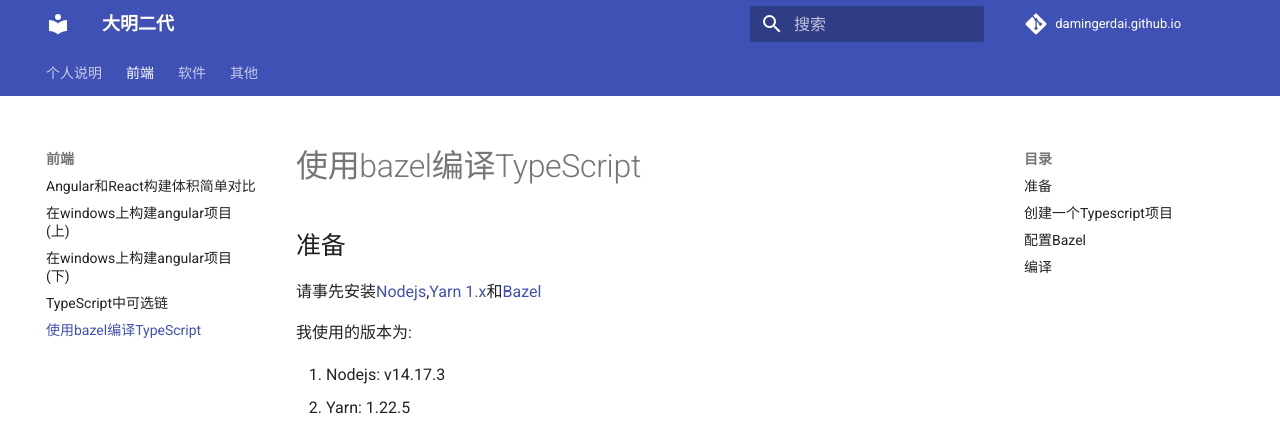
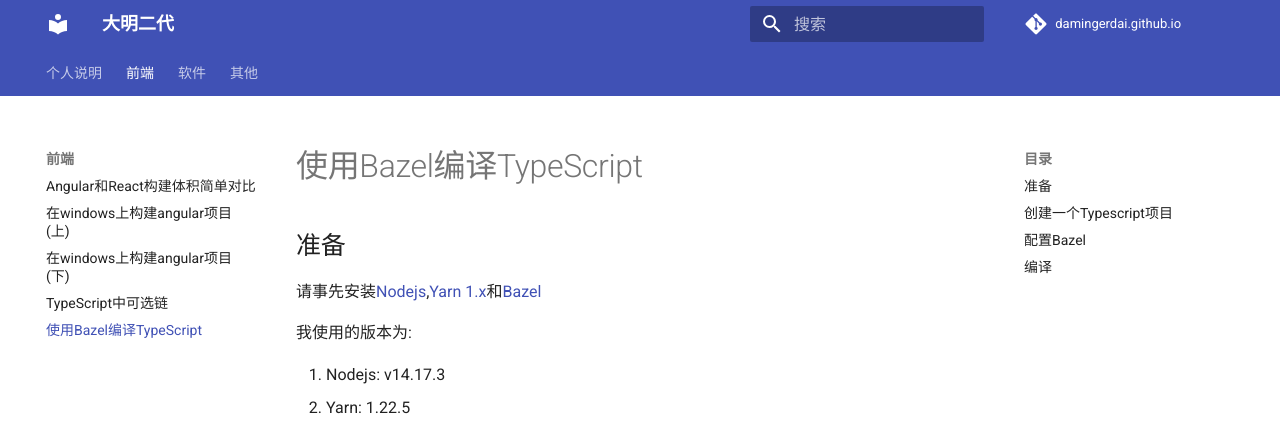
Before and after one commit to damingerdai/damingerdai.github.io, an MkDocs documentation site: the page built from docs/front-end/build-typescript-with-bazel.md, in a window 1280 px wide and 900 px high. Shown: the top 427 px of the window. Built offline with MkDocs 1.6.1 and Material for MkDocs 9.7.7, drawn with Linux system fonts in a browser that asks for light colours; comment, search, counter and statistics services are not loaded.

```diff
--- a/docs/front-end/build-typescript-with-bazel.md
+++ b/docs/front-end/build-typescript-with-bazel.md
@@ -1,4 +1,4 @@
-# 使用bazel编译TypeScript
+# 使用Bazel编译TypeScript
 
 ## 准备
 
--- a/mkdocs.yml
+++ b/mkdocs.yml
@@ -28,7 +28,7 @@ nav:
         - 在windows上构建angular项目 (上): front-end/build-angular-on-windows-01.md
         - 在windows上构建angular项目 (下): front-end/build-angular-on-windows-02.md
         - TypeScript中可选链: front-end/ts-optional-chaining.md
-        - 使用bazel编译TypeScript: front-end/build-typescript-with-bazel.md
+        - 使用Bazel编译TypeScript: front-end/build-typescript-with-bazel.md
   - 软件:
       - docker与k8s:
         - Minkube安装笔记: software/k8s/how-to-install-minkube.md
```
